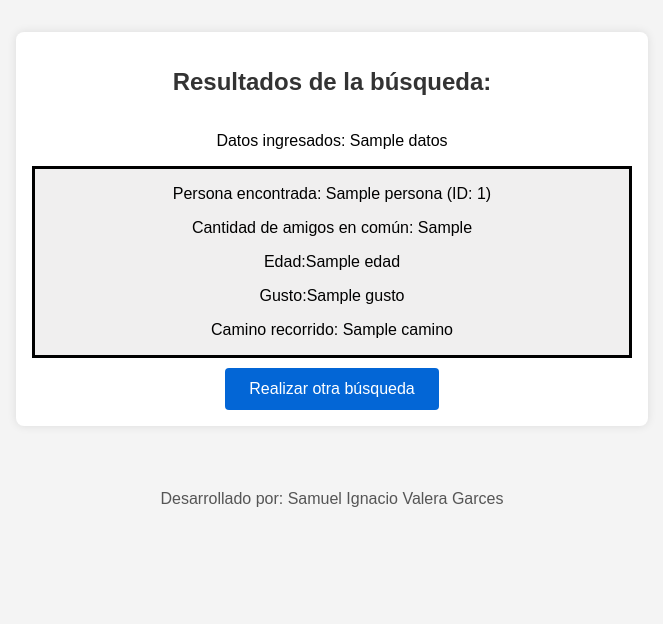
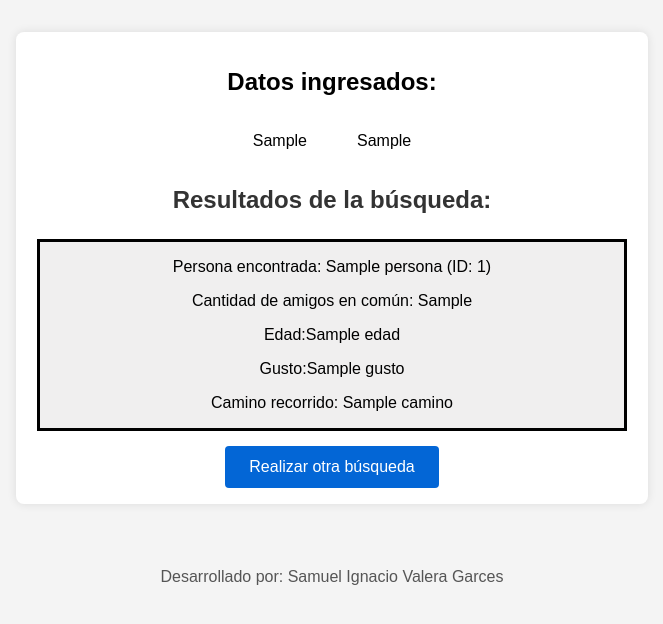
Before and after one commit to KarimS21/TrabajoFinal_Complejidad_Algoritmica-, a Flask app: template templates/results.html in a window 1280 px wide. Shown: the part 96-720 px from the top of the page, without its empty margins (308-971 px from the left). Run offline with Flask 3, Linux system fonts and the light colour scheme; the template is opened without the code that fills it: most values are stand-ins (such as "Sample title", 1, 10 or a date in 2020).

Commit message:
refactor: se modificaron la ubicacion de algunos componentes de results.hmtl

```diff
--- a/app.py
+++ b/app.py
@@ -50,7 +50,7 @@ def results():
         }
         resultados.append(resultado)
 
-    return render_template('results.html', resultados=resultados, datos=f'ID de usuario: {user_id}, Nombre: {user_name}')
+    return render_template('results.html', resultados=resultados, datosUser=f'ID de usuario: {user_id}',inputUser= f'Input del usuario: {user_name}')
 
 if __name__ == '__main__':
     app.run(debug=True)
--- a/static/styles.css
+++ b/static/styles.css
@@ -124,8 +124,16 @@ footer {
 .result-item{
     background-color: #f0efef;
     border-style: solid;
+    margin: 5px;
 
 }
 .results-section button{
     margin-top: 10px;
 }
+
+.infoUser{
+    display: flex;
+    gap: 50px;
+    align-items: center;
+    justify-content: center;
+}
--- a/templates/results.html
+++ b/templates/results.html
@@ -20,6 +20,11 @@
     </header>
     <main>
         <section class="results-section">
+            <h2>Datos ingresados:</h2>
+            <div class="infoUser">
+                <p>{{datosUser}}</p>
+                <p>{{inputUser}}</p>
+            </div>
             <h1>Resultados de la búsqueda:</h1>
 
             {% if error %}
@@ -31,7 +36,6 @@
             {% else %}
 
                 <div class="results">
-                    <p>Datos ingresados: {{ datos }}</p>
                     {% for resultado in resultados %}
                         <div class="result-item">
                             <p>Persona encontrada: {{ resultado.persona }} (ID: {{ resultado.id }})</p>
```
